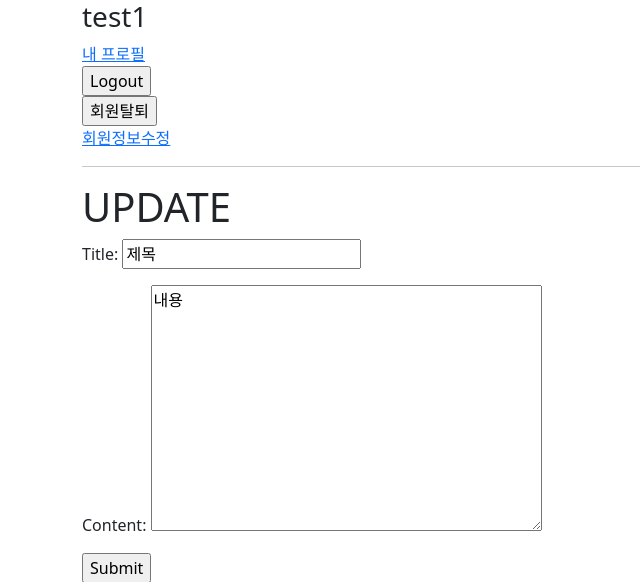
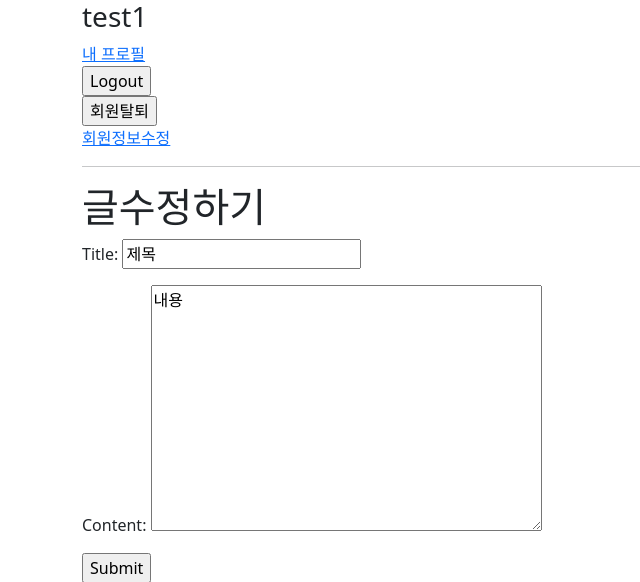
Before and after one commit to gumi8-ed/pr_test, a Django app: page /articles/1/update/ in a window 1280 px wide. Shown: the top 582 px of the page, without its empty margins (0-640 px from the left). Run offline with Django 3.2, Linux system fonts and the light colour scheme; a user stored in the database is signed in; data comes from the database, SQL or seed files in the repository.

Commit message:
update.html 타이틀 수정

```diff
--- a/articles/templates/articles/update.html
+++ b/articles/templates/articles/update.html
@@ -1,7 +1,7 @@
 {% extends 'base.html' %}
 
 {% block content %}
-  <h1>UPDATE</h1>
+  <h1>글수정하기</h1>
   <form action="{% url 'articles:update' article.pk %}" method="POST">
     {% csrf_token %}
     {{ form.as_p }}
```
